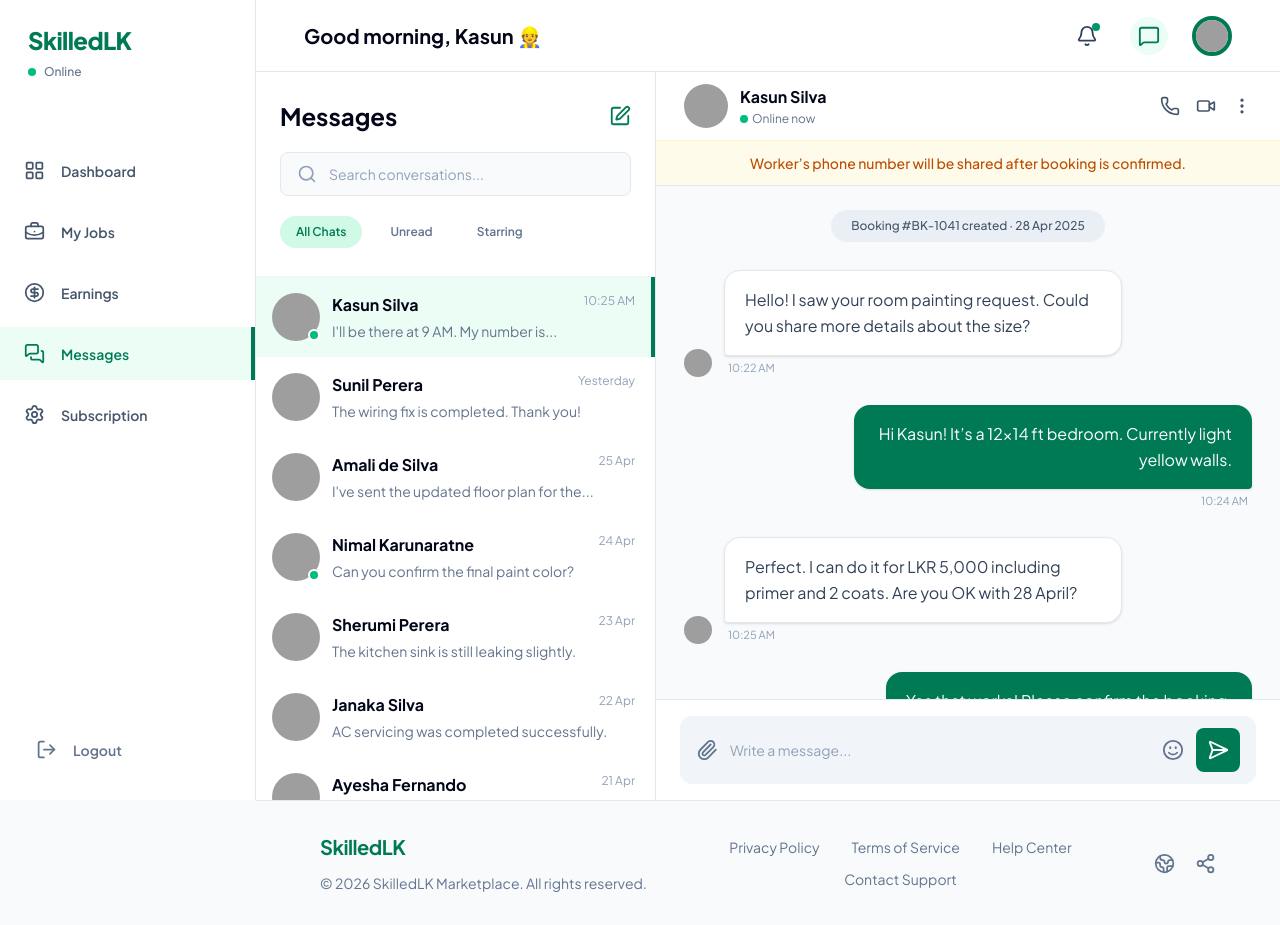
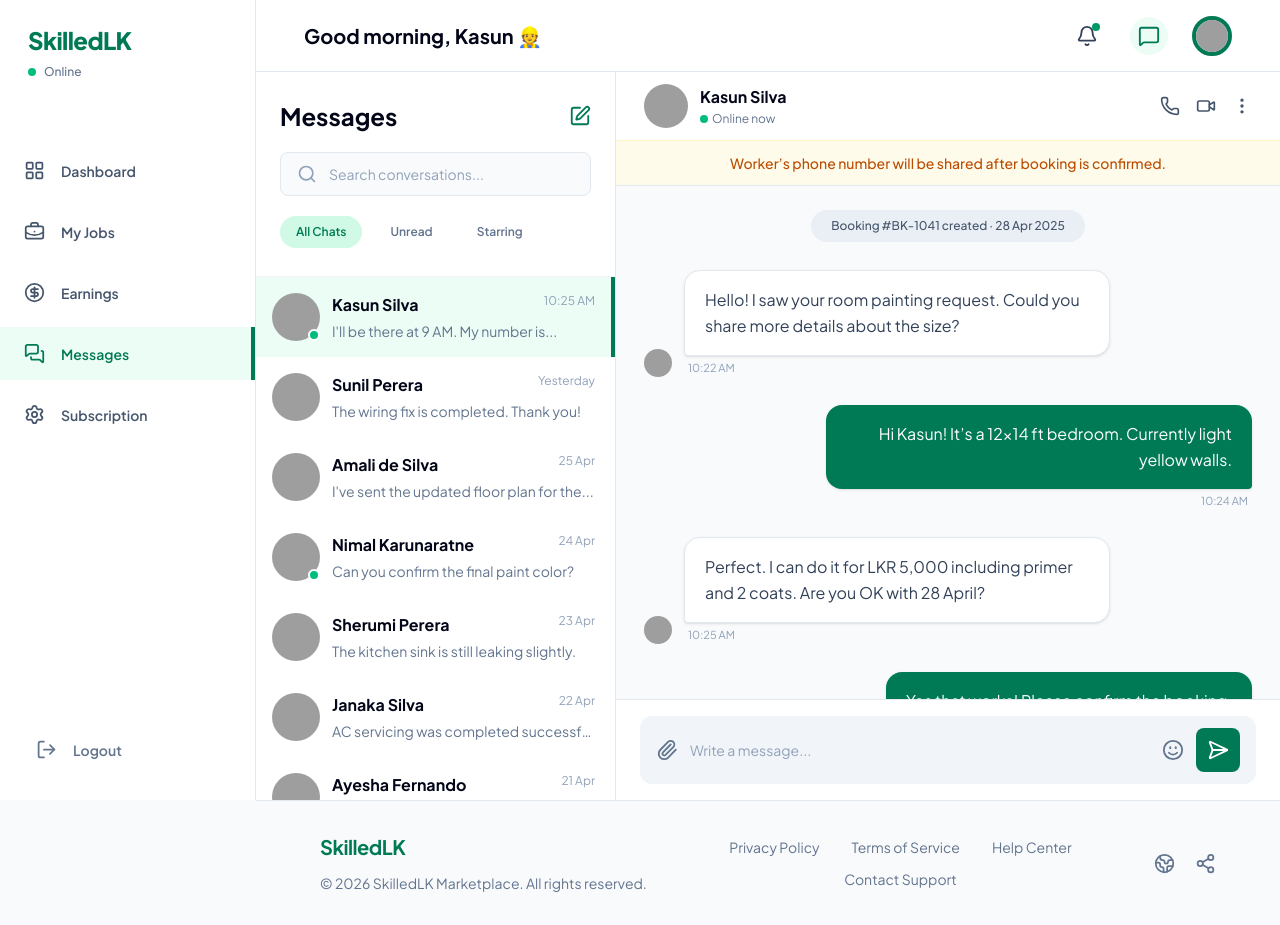
Before and after one commit to ManugaK/service-marketplace-web, a React (Vite) app in the folder frontend/: page /worker/messages in a window 1280 px wide. Built offline with nearby package versions, Linux system fonts and the light colour scheme; grey boxes are pictures that could not be loaded.

Commit message:
fix: improve layout consistency and readability in WorkerMessages component

```diff
--- a/frontend/src/pages/worker/WorkerMessages.jsx
+++ b/frontend/src/pages/worker/WorkerMessages.jsx
@@ -213,7 +213,11 @@ function MessageBubble({ message, selectedConversation }) {
         />
       )}
 
-      <div className={`max-w-[82%] sm:max-w-[70%] ${isWorker ? 'text-right' : ''}`}>
+      <div
+        className={`max-w-[82%] sm:max-w-[70%] ${
+          isWorker ? 'text-right' : ''
+        }`}
+      >
         <div
           className={`rounded-2xl px-5 py-4 text-sm leading-relaxed shadow-sm sm:text-base ${
             isWorker
@@ -242,8 +246,9 @@ export default function WorkerMessages() {
   const [messages, setMessages] = useState(initialMessages);
 
   const selectedConversation =
-    conversations.find((conversation) => conversation.id === activeConversationId) ||
-    conversations[0];
+    conversations.find(
+      (conversation) => conversation.id === activeConversationId
+    ) || conversations[0];
 
   const filteredConversations = useMemo(() => {
     return conversations.filter((conversation) => {
@@ -282,9 +287,7 @@ export default function WorkerMessages() {
   return (
     <WorkerLayout noMainPadding>
       <div className="flex h-[calc(100vh-72px)] min-h-[620px] overflow-hidden bg-slate-50">
-        {/* Profiles / conversations section */}
-        <section className="hidden w-[360px] shrink-0 border-r border-slate-200 bg-white md:flex md:flex-col xl:w-[400px]">
-          {/* This part does NOT scroll */}
+        <section className="hidden w-[340px] shrink-0 border-r border-slate-200 bg-white md:flex md:flex-col lg:w-[360px] 2xl:w-[400px]">
           <div className="shrink-0 border-b border-slate-100 px-6 py-7">
             <div className="flex items-center justify-between">
               <h1 className="text-2xl font-bold text-slate-950">Messages</h1>
@@ -327,7 +330,6 @@ export default function WorkerMessages() {
             </div>
           </div>
 
-          {/* Only profiles scroll here */}
           <div className="min-h-0 flex-1 overflow-y-auto">
             {filteredConversations.map((conversation) => (
               <ConversationItem
@@ -340,9 +342,7 @@ export default function WorkerMessages() {
           </div>
         </section>
 
-        {/* Chat section */}
         <section className="flex min-w-0 flex-1 flex-col bg-slate-50">
-          {/* This part does NOT scroll */}
           <div className="shrink-0 border-b border-slate-200 bg-white">
             <div className="flex items-center justify-between px-5 py-3 sm:px-7">
               <div className="flex min-w-0 items-center gap-3">
@@ -396,7 +396,6 @@ export default function WorkerMessages() {
             </div>
           </div>
 
-          {/* Only chat messages scroll here */}
           <div className="min-h-0 flex-1 overflow-y-auto px-5 py-6 sm:px-7">
             <div className="mx-auto max-w-5xl space-y-7">
               <div className="flex justify-center">
@@ -415,7 +414,6 @@ export default function WorkerMessages() {
             </div>
           </div>
 
-          {/* Message box stays at bottom of chat viewport */}
           <form
             onSubmit={handleSendMessage}
             className="shrink-0 border-t border-slate-200 bg-white px-4 py-4 sm:px-6"
```
